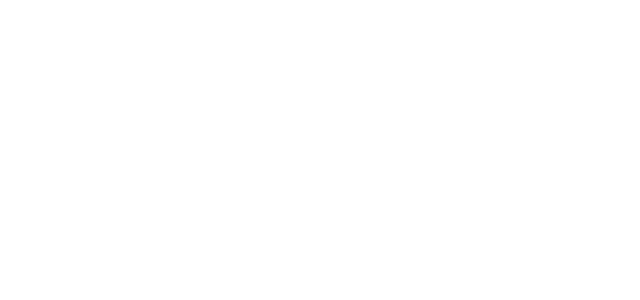
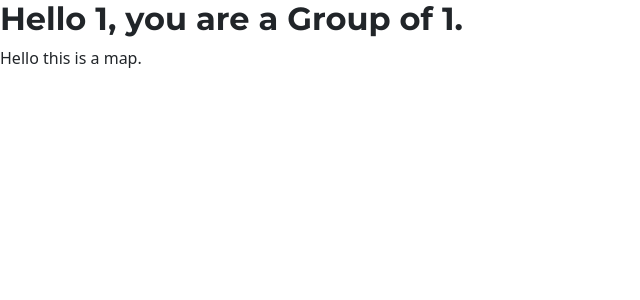
Before and after one commit to germainechu/CourtFinder-WebApp, a React (Create React App) app in the folder queup/: page /queue/1/1 in a window 1280 px wide. Before the commit this address had no page. Shown: the top 300 px of the page, without its empty margins (0-640 px from the left). Built offline with nearby package versions, Linux system fonts and the light colour scheme.

Commit message:
added the url parameters to the homepage routing

```diff
--- a/queup/src/App.js
+++ b/queup/src/App.js
@@ -2,14 +2,14 @@
 import StartPage from "./components/StartPage";
 import "bootstrap/dist/css/bootstrap.min.css";
 import { BrowserRouter as Router, Route, Routes } from "react-router-dom";
-import Homepage from "./Hompage";
+import Homepage from "./components/HomePage/Hompage.jsx";
 
 const App = () => {
   return (
     <Router>
       <Routes>
         <Route exact path="/" element={<StartPage />} />
-        <Route path="/queue" element={<Homepage />} />
+        <Route path="/queue/:username/:playerCount" element={<Homepage />} />
       </Routes>
     </Router>
   );
--- a/queup/src/Hompage.js
+++ /dev/null
@@ -1,6 +0,0 @@
-import MapView from "./components/HomePage/MapView";
-
-const Homepage = () => {
-  return <MapView />; //TODO: Homepage component to be built
-};
-export default Homepage;
--- /dev/null
+++ b/queup/src/components/HomePage/Hompage.jsx
@@ -0,0 +1,15 @@
+import MapView from "./MapView";
+import { useParams } from "react-router-dom";
+
+const Homepage = (props) => {
+  const { username, playerCount } = useParams();
+  return (
+    <>
+      <h2>
+        Hello {username}, you are a Group of {playerCount}.
+      </h2>
+      <MapView />
+    </>
+  );
+};
+export default Homepage;
--- a/queup/src/components/HomePage/MapView.jsx
+++ b/queup/src/components/HomePage/MapView.jsx
@@ -1,4 +1,4 @@
 const MapView = () => {
-  return <div>Hello this is a map</div>;
+  return <div>Hello this is a map. </div>;
 };
 export default MapView;
--- a/queup/src/components/StartPage/PlayerCount/PlayerCount.jsx
+++ b/queup/src/components/StartPage/PlayerCount/PlayerCount.jsx
@@ -1,6 +1,5 @@
 import React, { useState } from "react";
 import "./PlayerCount.css";
-import { Link } from "react-router-dom";
 // accept this passPlayerCount call as props, pass data to the function call in the event handler
 const PlayerCount = ({ passPlayerCount }) => {
   const [activeIndex, setActiveIndex] = useState();
--- a/queup/src/components/StartPage/StartButton/StartButton.jsx
+++ b/queup/src/components/StartPage/StartButton/StartButton.jsx
@@ -3,10 +3,9 @@
 import { Link } from "react-router-dom";
 
 const StartButton = (props) => {
-  // const [playerCount, setPlayerCount] = useState("");
-  const data = { playerCount: props.playerCount };
+  const testUsername = "TheQueupTeam";
   return (
-    <Link to={`/queue/${data.playerCount}`}>
+    <Link to={`/queue/${testUsername}/${props.playerCount}`}>
       <button className="start-button">Next</button>
     </Link>
   );
```
